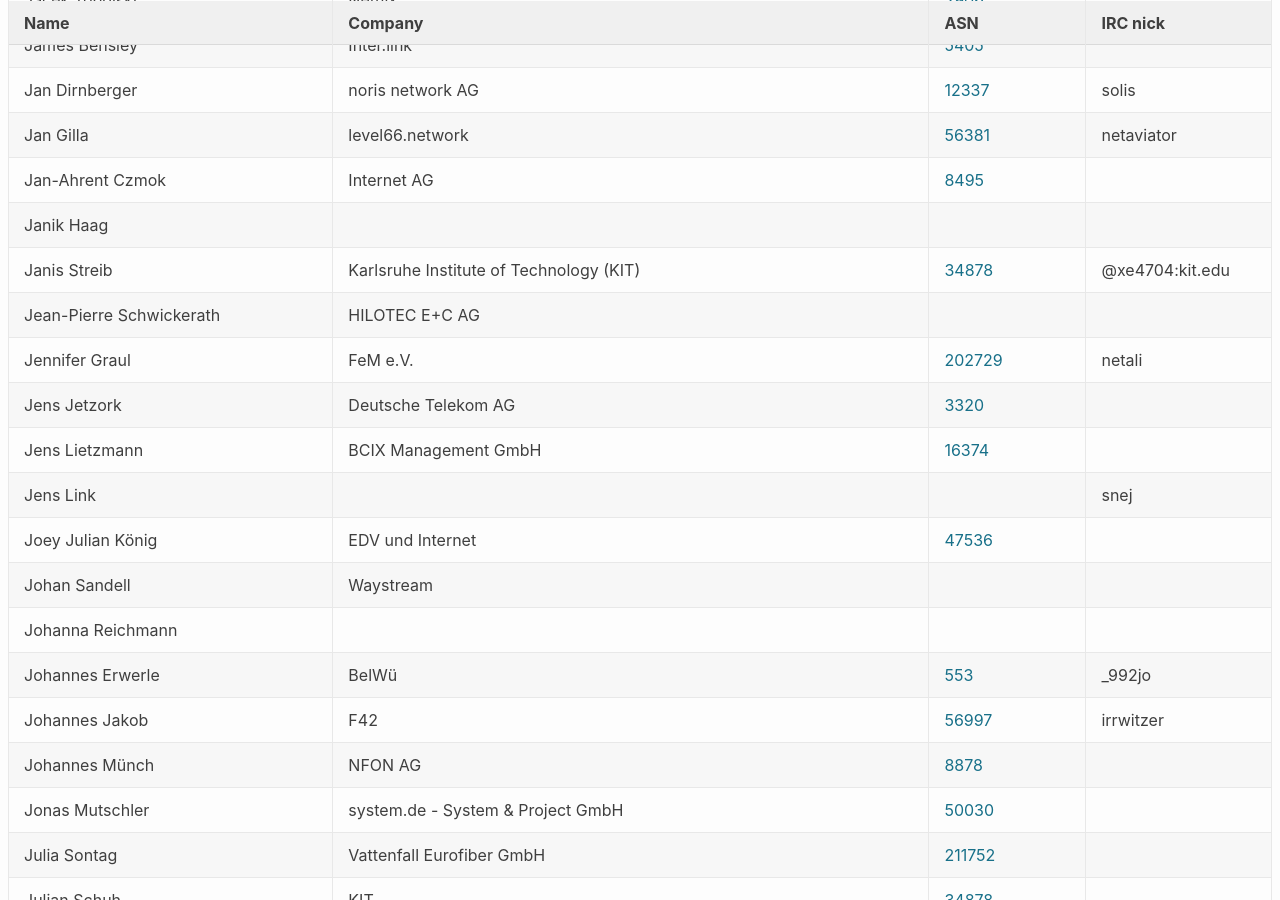
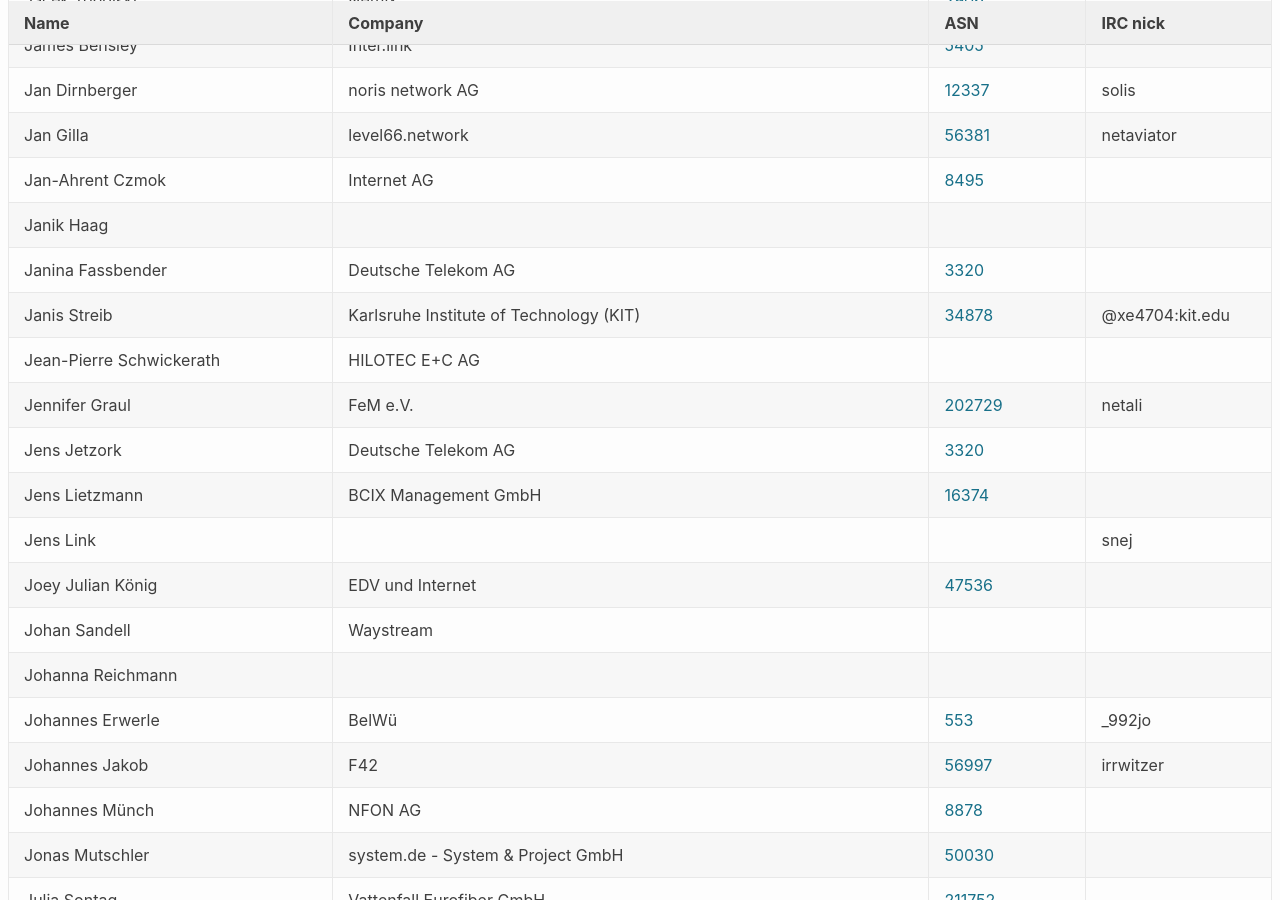
Before and after one commit to denog/pretix-attendeelist, a Jekyll site: the page built from denog15/index.md, in a window 1280 px wide and 900 px high, scrolled down 5869 px. Built offline with Jekyll 4.4.1, drawn with Linux system fonts in a browser that asks for light colours.

Commit message:
Latest data: Wed Oct 25 10:10:36 UTC 2023

```diff
--- a/_data/attendees_denog15_onsite.json
+++ b/_data/attendees_denog15_onsite.json
@@ -792,6 +792,12 @@
     "asn": null
   },
   {
+    "name": "Janina Fassbender",
+    "company": "Deutsche Telekom AG",
+    "irc": null,
+    "asn": "3320"
+  },
+  {
     "name": "Janis Streib",
     "company": "Karlsruhe Institute of Technology (KIT)",
     "irc": "@xe4704:kit.edu",
```
